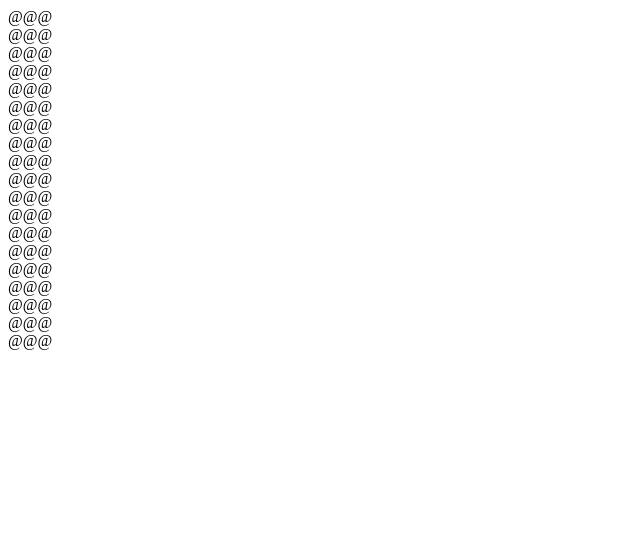
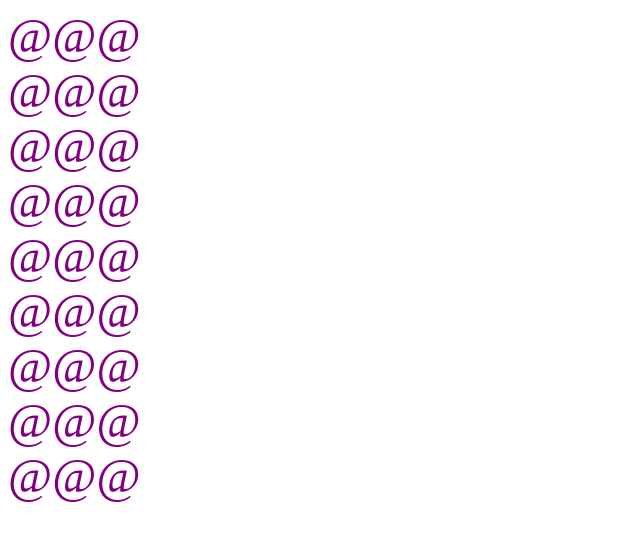
Before and after one commit to dimaBohomaz/november5, a plain HTML site: page index.html in a window 1280 px wide. Shown: the whole page, without its empty margins (0-640 px from the left). Drawn offline with Linux system fonts and the light colour scheme.

Commit message:
second commit

```diff
--- a/index.html
+++ b/index.html
@@ -3,11 +3,17 @@
 <head>
 	<meta charset="UTF-8">
 	<title>Document</title>
+	<style>
+		body{
+			font-size:3em;
+			color: purple;
+		}
+	</style>
 </head>
 <body>
 	  <script>
 	  	'use strict';
-	  	 let lim = Math.round(Math.random() * 20);
+	  	 let lim = Math.round(Math.random() * 10);
 	  	 for(let i = 0; i < lim; i++ ){
 	  	 	   document.body.innerHTML += '@@@ <br>';
 	  	 }
```
